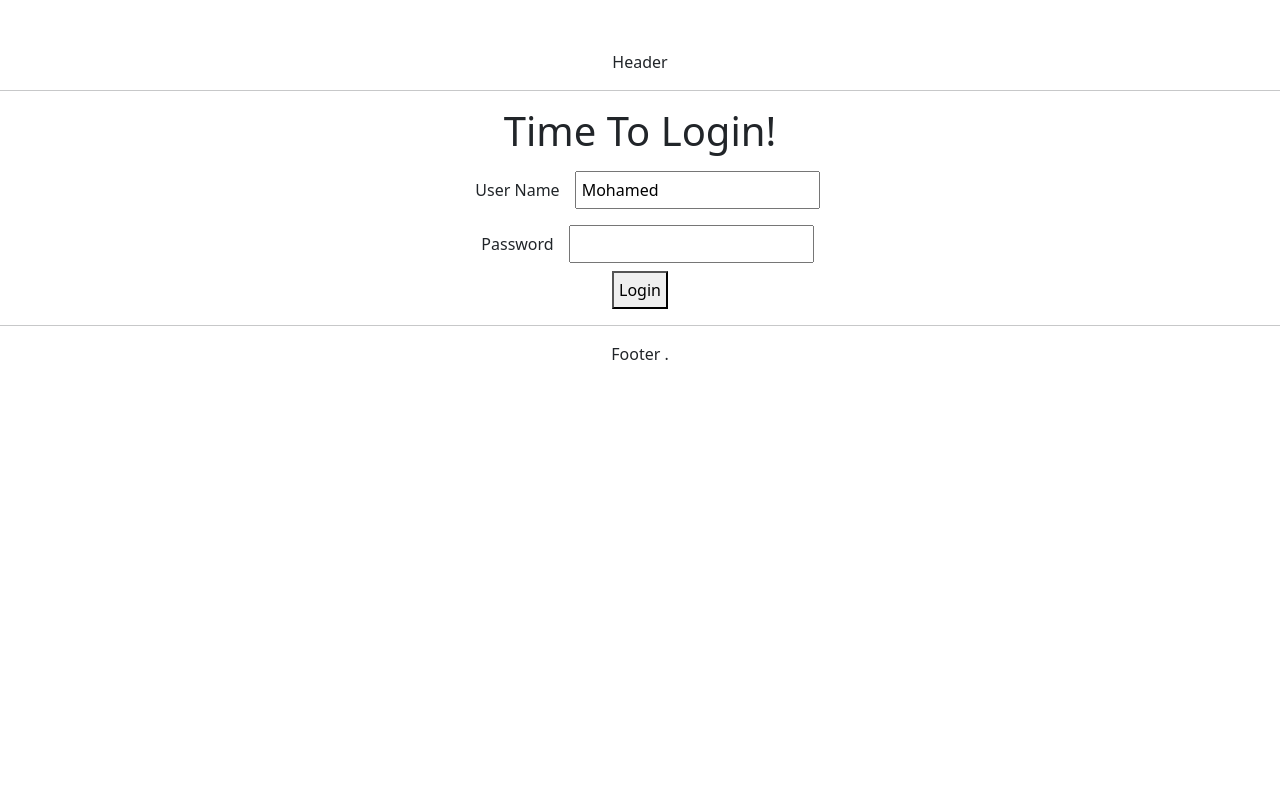
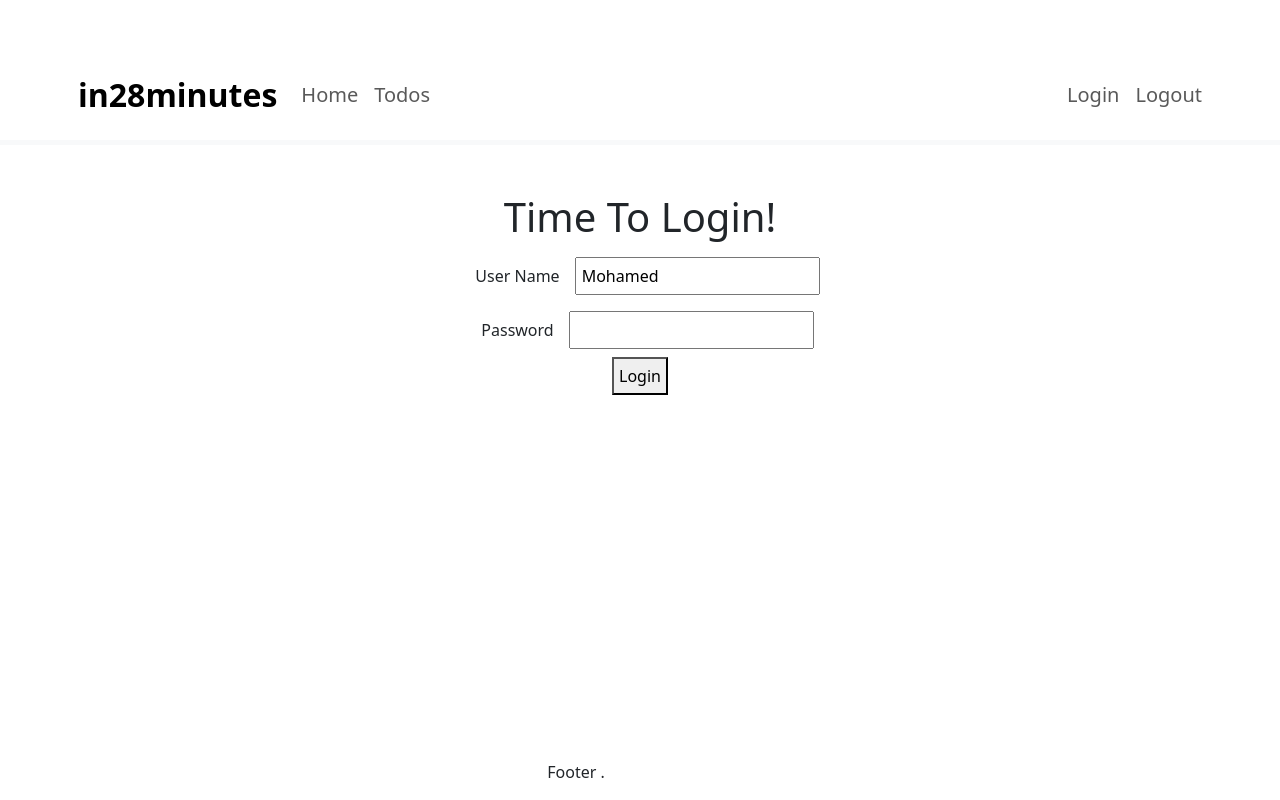
Before and after one commit to MohummedSoliman/react-todo, a React (Create React App) app: page / in a window 1280 px wide. Built offline with nearby package versions, Linux system fonts and the light colour scheme.

Commit message:
add nav bar with bootstrap style

```diff
--- a/src/components/todo/TodoApp.css
+++ b/src/components/todo/TodoApp.css
@@ -3,3 +3,10 @@
     padding: 5px;
 
 }
+
+footer {
+    bottom: 0;
+    position: absolute;
+    width: 90%;
+    height: 40px;
+}
--- a/src/components/todo/TodoApp.jsx
+++ b/src/components/todo/TodoApp.jsx
@@ -5,8 +5,8 @@
 export default function TodoApp(){
     return (
         <div className="TodoApp">
-            <HeaderComponent/>
             <BrowserRouter>
+                <HeaderComponent/>
                 <Routes>
                     <Route path='/' element={<LoginComponent/>} />
                     <Route path='/login' element={<LoginComponent/>} />
@@ -17,8 +17,8 @@
                     <Route path='/*' element={< ErrorComponent />} />
 
                 </Routes>
+                <FooterComponent/>
             </BrowserRouter>
-            <FooterComponent/>
         </div>
     )
 }
@@ -120,10 +120,10 @@
     ]
 
     return (
-        <div class="ListTodosComponent">
+        <div class="container">
            <h1>Things You Want To Do!</h1>
            <div>
-               <table>
+               <table className="table">
                    <thead>
                        <tr>
                            <th>ID</th>
@@ -154,17 +154,36 @@
 
 function HeaderComponent() {
     return (
-        <div className="header">
-             Header <hr/>
-        </div>
+        <header className="border-bottom border-light border-5 mb-5 p-2">
+            <div className="container">
+            <div className="row">
+                <nav className="navbar navbar-expand-lg">
+                    <a className="navbar-brand ms-2 fs-2 fw-bold text-black" href="https://www.in28minutes.com">in28minutes</a>
+                    <div className="collapse navbar-collapse">
+                        <ul className="navbar-nav">
+                            <li className="nav-item fs-5"><Link className="nav-link" to="/welcome/in28minutes">Home</Link></li>
+                            <li className="nav-item fs-5"><Link className="nav-link" to="/todos">Todos</Link></li>
+                        </ul>
+                    </div>
+                    <ul className="navbar-nav">
+                        <li className="nav-item fs-5"><Link className="nav-link" to="/login">Login</Link></li>
+                        <li className="nav-item fs-5"><Link className="nav-link" to="/logout">Logout</Link></li>
+                    </ul>
+                </nav>
+            </div>
+            </div>
+        </header>
+
     )
 }
 
 function FooterComponent()  {
     return (
-        <div className="footer">
-             <hr/> Footer .
-        </div>
+        <footer className="footer">
+            <div className="container">
+              Footer .
+            </div>
+        </footer>
     )
 }
 
```
